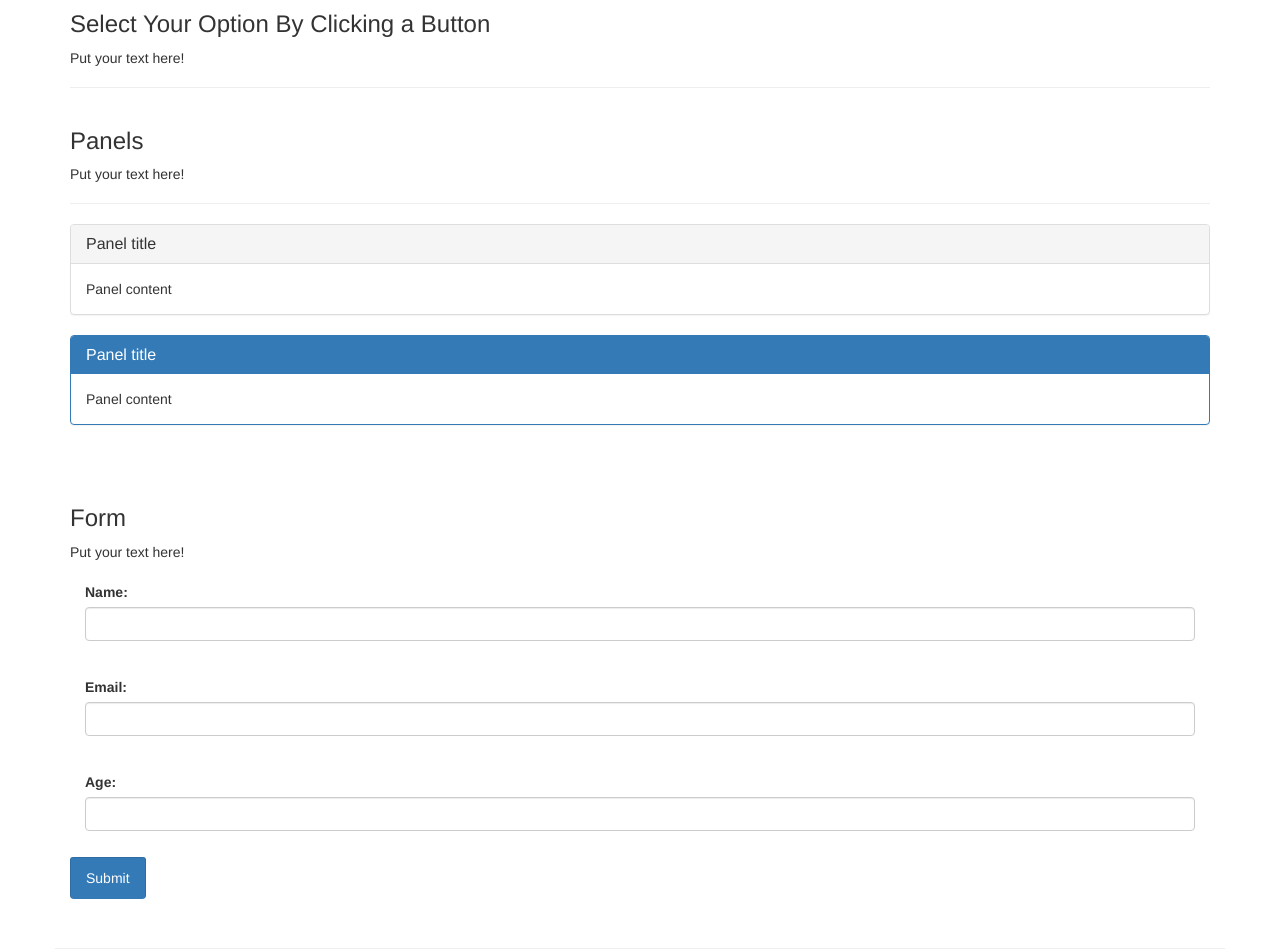
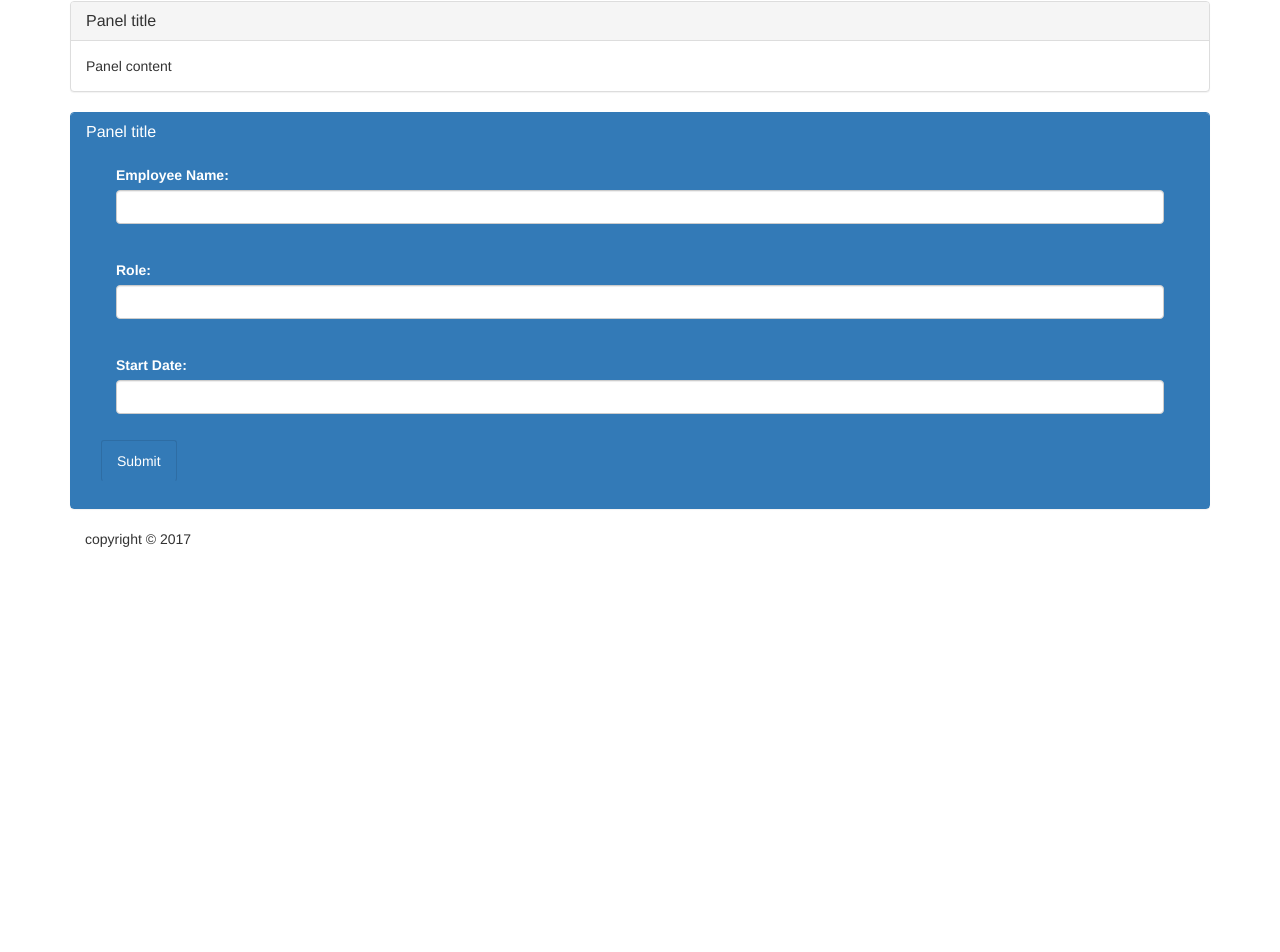
Before and after one commit to ait530/GroupMainApplication, a plain HTML site: page index.html in a window 1280 px wide. Shown: the part 269-1221 px from the top of the page. After the commit the page ends 828 px from the top, so only its background shows below. Drawn offline with nearby package versions, Linux system fonts and the light colour scheme.

Commit message:
pushing the layout

```diff
--- a/index.html
+++ b/index.html
@@ -4,38 +4,21 @@
     <meta charset="utf-8">
     <meta http-equiv="X-UA-Compatible" content="IE=edge">
     <meta name="viewport" content="width=device-width, initial-scale=1">
-    <!-- The above 3 meta tags *must* come first in the head; any other head content must come *after* these tags -->
-    <meta name="description" content="">
-    <meta name="author" content="">
-    <link rel="icon" href="assets/images/favicon.ico">
     <title>Main Application Design</title>
     <link rel="stylesheet" href="https://maxcdn.bootstrapcdn.com/font-awesome/4.7.0/css/font-awesome.min.css">
     <!-- Bootstrap core CSS -->
     <link href="https://maxcdn.bootstrapcdn.com/bootstrap/3.3.7/css/bootstrap.min.css" rel="stylesheet">
 
-    <!-- Custom styles for this template -->
-    <link href="assets/css/style.css" rel="stylesheet">
-    <!-- jQuery -->
-    <script type="text/javascript" src="https://code.jquery.com/jquery-2.2.0.js"></script>
-    <!-- HTML5 shim and Respond.js for IE8 support of HTML5 elements and media queries -->
-    <!--[if lt IE 9]>
-      <script src="https://oss.maxcdn.com/html5shiv/3.7.3/html5shiv.min.js"></script>
-      <script src="https://oss.maxcdn.com/respond/1.4.2/respond.min.js"></script>
-    <![endif]-->
+    <link rel="stylesheet" href="https://maxcdn.bootstrapcdn.com/bootstrap/3.3.6/css/bootstrap.min.css" integrity="sha384-1q8mTJOASx8j1Au+a5WDVnPi2lkFfwwEAa8hDDdjZlpLegxhjVME1fgjWPGmkzs7" crossorigin="anonymous">
+
+    <!-- LINK TO FIREBASE GOES HERE -->
+    <script src="https://www.gstatic.com/firebasejs/3.7.1/firebase.js"></script>
   </head>
   <body>
     <div class="container" role="main">
       <!-- Main jumbotron for a primary marketing message or call to action -->
       <div class="jumbotron">
         <h1>Employee Data Management!</h1>
-        <p>Put your text here!</p>
-      </div>
-      <div class="page-header">
-        <h3>Select Your Option By Clicking a Button</h3>
-        <p>Put your text here!</p>
-      </div>
-      <div class="page-header">
-        <h3>Panels</h3>
         <p>Put your text here!</p>
       </div>
       <div class="row">
@@ -48,35 +31,31 @@
               Panel content
             </div>
           </div>
+
           <div class="panel panel-primary">
               <div class="panel-heading">
                 <h3 class="panel-title">Panel title</h3>
+                  <div class="panel-body">
+                    <form>
+                      <div class="form-group panel-heading">
+                        <label for="name-input">Employee Name:</label>
+                        <input class="form-control" id="name-input" type="text">
                       </div>
-            <div class="panel-body">
-              Panel content
+                      <div class="form-group panel-heading">
+                        <label for="job-input">Role:</label>
+                        <input class="form-control" id="job-input" type="job">
+                      </div>
+                      <div class="form-group panel-heading">
+                        <label for="Start-Date-input">Start Date:</label>
+                        <input class="form-control" id="Start-Date-input" type="number">
+                      </div>
+                      <button type="submit" class="btn btn-default panel-heading btn-primary submitbtn">Submit</button>
+                    </form>
                   </div>
                 </div>
               </div>
-      <div class="page-header col-md-12 form">
-        <h3>Form</h3>
-        <p>Put your text here!</p>
-        <form>
-          <div class="form-group panel-heading">
-            <label for="name-input">Name:</label>
-            <input class="form-control" id="name-input" type="text">
             </div>
-          <div class="form-group panel-heading">
-            <label for="email-input">Email:</label>
-            <input class="form-control" id="email-input" type="email">
-          </div>
-          <div class="form-group panel-heading">
-            <label for="age-input">Age:</label>
-            <input class="form-control" id="age-input" type="number">
-          </div>
-          <button type="submit" class="btn btn-default panel-heading btn-primary submitbtn">Submit</button>
-        </form>
-      <BR>
-      <BR>
+
       </div>
       <!-- /container -->
       <footer class="footer">
```
Also changed, not shown: logic.js (+4 -4 lines). Lines whose indentation alone changed are shown as unchanged.
